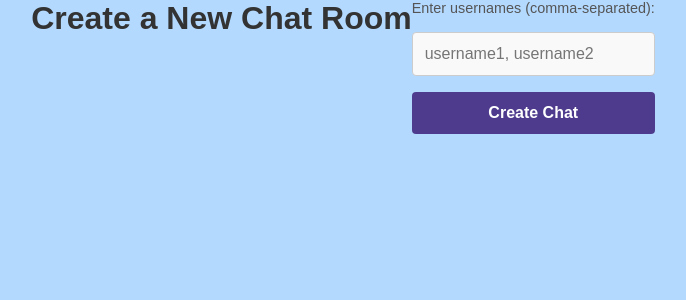
After one commit to guilfoyles1/cps490group12, a Node server app: template src/views/new_chat.pug in a window 1280 px wide. The commit adds this page. Shown: the top 300 px of the page, without its empty margins (297-983 px from the left). Run offline with Node 20, Linux system fonts and the light colour scheme; the template is opened without the code that fills it, so the values that code supplies are empty; some libraries are stand-ins or nearby versions.

Commit message:
corrected redirection after creating a new chat room

```diff
--- /dev/null
+++ b/src/views/new_chat.pug
@@ -0,0 +1,40 @@
+html
+  head
+    title Create New Chat Room
+    link(href="../public/styles.css" type="text/css" rel="stylesheet")
+  body
+    h1 Create a New Chat Room
+    form#new-chat-form(action="/new_chat", method="POST")
+      label(for="usernames") Enter usernames (comma-separated):
+      input(type="text" id="usernames" name="usernames" placeholder="username1, username2")
+      button(type="submit") Create Chat
+
+    script.
+      // Wait for the document to be fully loaded before attaching the event listener
+      document.addEventListener('DOMContentLoaded', function() {
+        const form = document.getElementById('new-chat-form');
+
+        form.addEventListener('submit', async (e) => {
+          e.preventDefault();
+          const usernames = document.getElementById('usernames').value.split(',').map(u => u.trim());
+          if (usernames.length === 0) return alert('Enter at least one username.');
+
+          try {
+            const response = await fetch('/new_chat', {
+              method: 'POST',
+              headers: { 'Content-Type': 'application/json' },
+              body: JSON.stringify({ usernames }),
+            });
+            const room = await response.json();
+
+            if (response.ok) {
+              // Redirect to the newly created room's page
+              window.location.href = `/chat/${room._id}`;
+            } else {
+              alert(`Error: ${room.error}`);
+            }
+          } catch (error) {
+            console.error('Error creating room:', error);
+          }
+        });
+      });
```
Also changed, not shown: src/routes/message.js (+24 -6 lines), src/views/chat_room.pug (added, +13 -0 lines), src/views/test_message.pug (+7 -2 lines).
